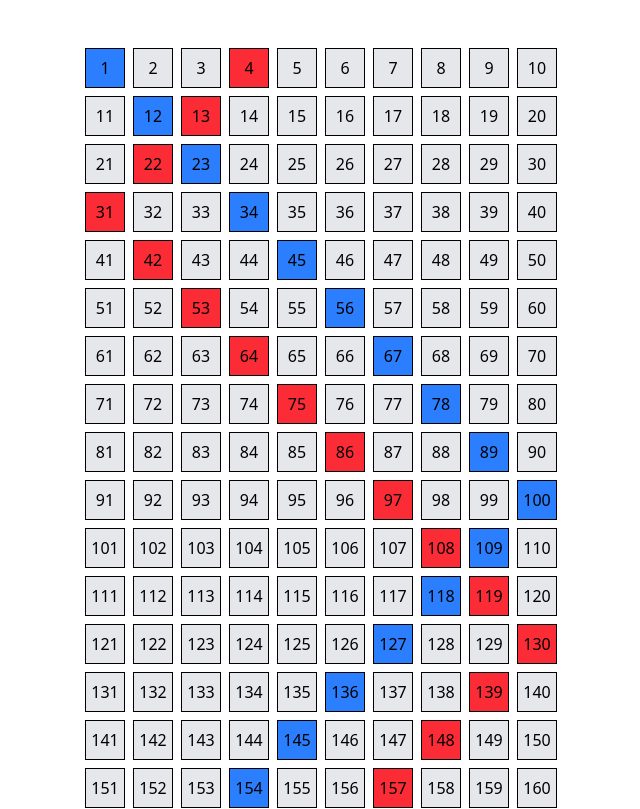
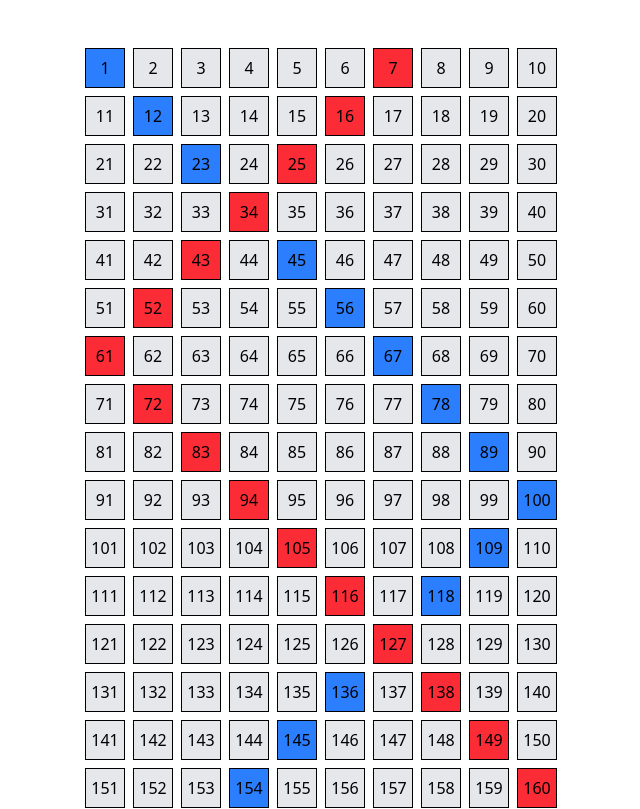
Before and after one commit to tewarishash12/assignment, a React (Vite) app: page / in a window 1280 px wide. Shown: the top 809 px of the page, without its empty margins (319-959 px from the left). Built offline with nearby package versions, Linux system fonts and the light colour scheme.

Commit message:
final edgecase has been resolved

```diff
--- a/src/components/Table.jsx
+++ b/src/components/Table.jsx
@@ -57,7 +57,7 @@ function Table() {
                 setStart(-1);
             } else if (start <= -10 && !isFirstRound) {
                 setIsFirstRound(true);
-                setStart(-8)
+                setStart(-7)
             } else {
                 setStart((prev) => isFirstRound ? prev + 1 : prev - 1)
             }
```
